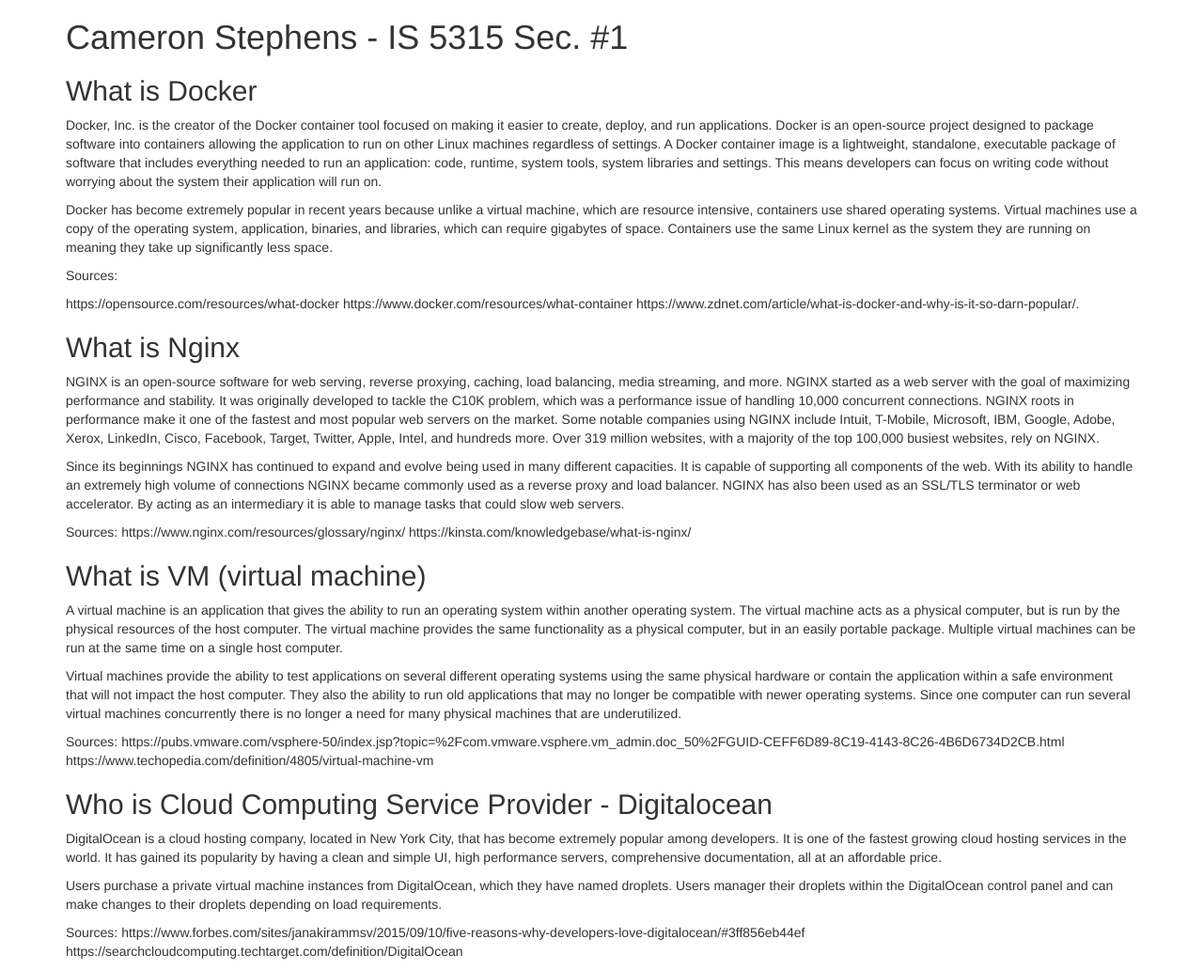
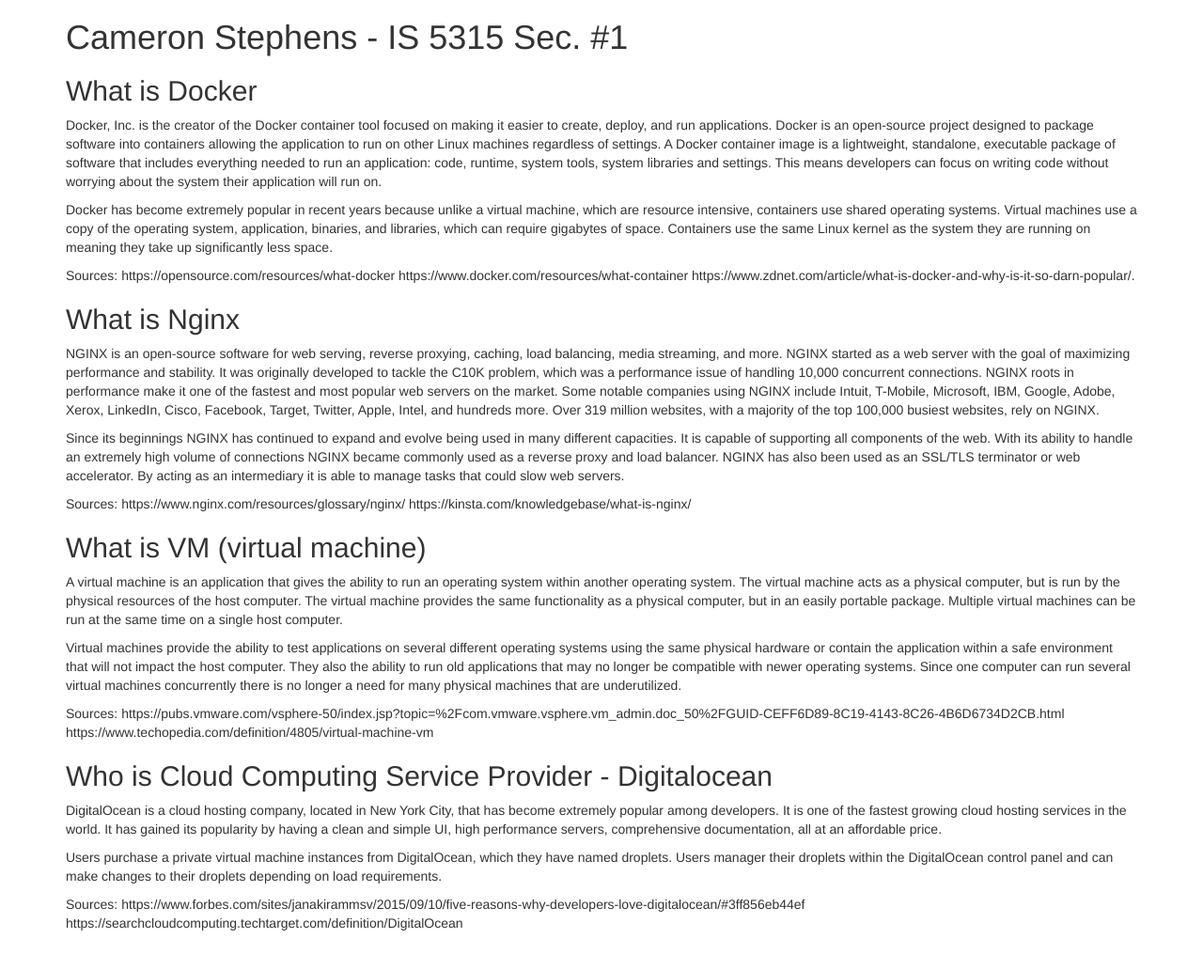
Before and after one commit to stephe29/5315-2018fq, a plain HTML site: page index.html in a window 1280 px wide. Shown: the whole page at 94% size. After the commit the page ends 1002 px from the top, so only its background shows below. Drawn offline with nearby package versions, Linux system fonts and the light colour scheme.

Commit message:
hw files

```diff
--- a/index.html
+++ b/index.html
@@ -13,10 +13,10 @@
 
       <p>Docker has become extremely popular in recent years because unlike a virtual machine, which are resource intensive, containers use shared operating systems. Virtual machines use a copy of the operating system, application, binaries, and libraries, which can require gigabytes of space.  Containers use the same Linux kernel as the system they are running on meaning they take up significantly less space.</p>
 
-      <p>Sources:</p>
-      </p>https://opensource.com/resources/what-docker </n>
-          https://www.docker.com/resources/what-container</n>
-          https://www.zdnet.com/article/what-is-docker-and-why-is-it-so-darn-popular/.</p>
+      <p>Sources:</n>
+      https://opensource.com/resources/what-docker </n>
+      https://www.docker.com/resources/what-container</n>
+      https://www.zdnet.com/article/what-is-docker-and-why-is-it-so-darn-popular/.</p>
 
       <h2>What is Nginx</h2>
 
@@ -24,9 +24,9 @@
 
       <p>Since its beginnings NGINX has continued to expand and evolve being used in many different capacities. It is capable of supporting all components of the web. With its ability to handle an extremely high volume of connections NGINX became commonly used as a reverse proxy and load balancer. NGINX has also been used as an SSL/TLS terminator or web accelerator. By acting as an intermediary it is able to manage tasks that could slow web servers.</p>
 
-      <p>Sources:
-      <n>https://www.nginx.com/resources/glossary/nginx/</n>
-      <n>https://kinsta.com/knowledgebase/what-is-nginx/</n></p>
+      <p>Sources:</n>
+      https://www.nginx.com/resources/glossary/nginx/</n>
+      https://kinsta.com/knowledgebase/what-is-nginx/</p>
 
       <h2>What is VM (virtual machine)</h2>
 
@@ -34,9 +34,9 @@
 
       <p>Virtual machines provide the ability to test applications on several different operating systems using the same physical hardware or contain the application within a safe environment that will not impact the host computer. They also the ability to run old applications that may no longer be compatible with newer operating systems.  Since one computer can run several virtual machines concurrently there is no longer a need for many physical machines that are underutilized.</p>
 
-      <p>Sources:
-      <n>https://pubs.vmware.com/vsphere-50/index.jsp?topic=%2Fcom.vmware.vsphere.vm_admin.doc_50%2FGUID-CEFF6D89-8C19-4143-8C26-4B6D6734D2CB.html</n>
-      <n>https://www.techopedia.com/definition/4805/virtual-machine-vm</n></p>
+      <p>Sources:</n>
+      https://pubs.vmware.com/vsphere-50/index.jsp?topic=%2Fcom.vmware.vsphere.vm_admin.doc_50%2FGUID-CEFF6D89-8C19-4143-8C26-4B6D6734D2CB.html</n>
+      https://www.techopedia.com/definition/4805/virtual-machine-vm</p>
 
       <h2>Who is Cloud Computing Service Provider - Digitalocean</h2>
 
@@ -44,9 +44,9 @@
 
       <p> Users purchase a private virtual machine instances from DigitalOcean, which they have named droplets. Users manager their droplets within the DigitalOcean control panel and can make changes to their droplets depending on load requirements.</p>
 
-      <p>Sources:
-      <n>https://www.forbes.com/sites/janakirammsv/2015/09/10/five-reasons-why-developers-love-digitalocean/#3ff856eb44ef</n>
-      <n>https://searchcloudcomputing.techtarget.com/definition/DigitalOcean</n></p>
+      <p>Sources:</n>
+      https://www.forbes.com/sites/janakirammsv/2015/09/10/five-reasons-why-developers-love-digitalocean/#3ff856eb44ef</n>
+      https://searchcloudcomputing.techtarget.com/definition/DigitalOcean</p>
     </div>
   </body>
 </html>
```
